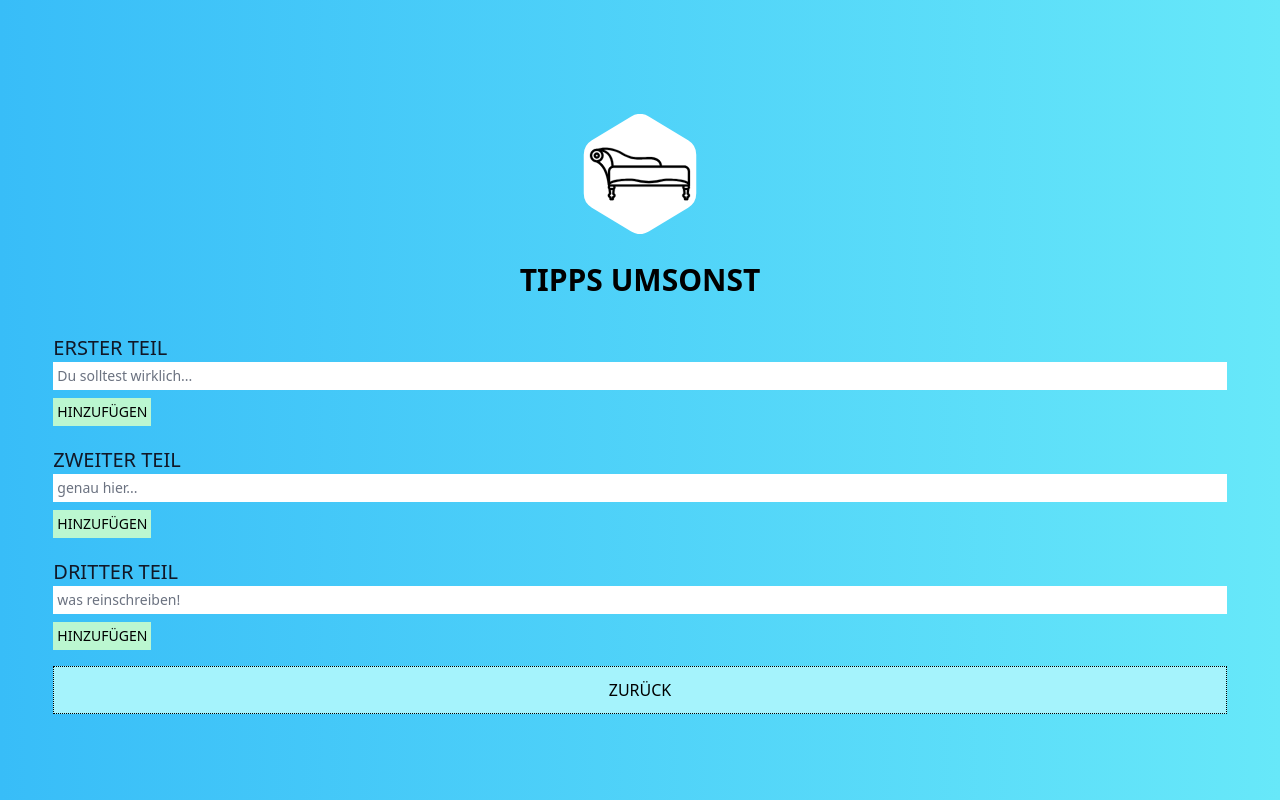
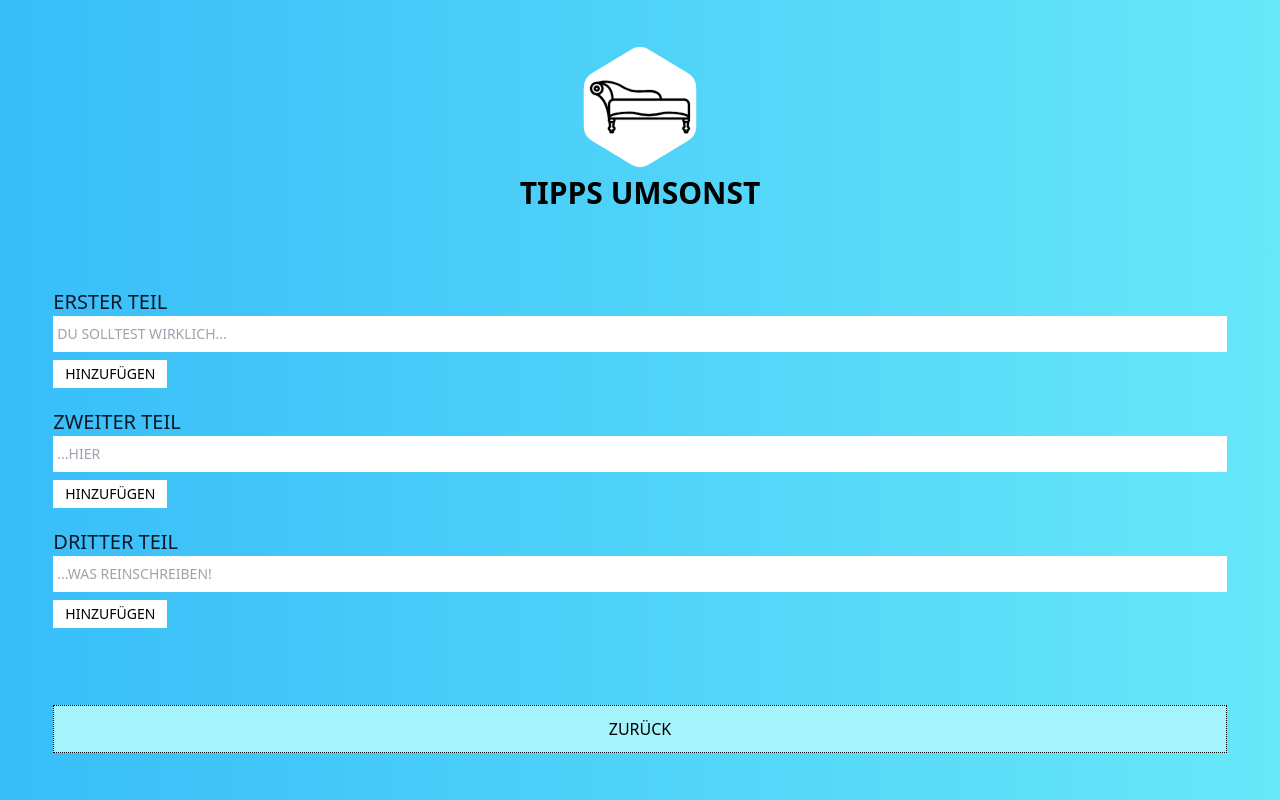
Before and after one commit to smnbnr/tipsfuersleben, a Next.js app: page / in a window 1280 px wide. Both pictures are taken after a click on the button "WAS HINZUFÜGEN". Built offline with nearby package versions, Linux system fonts and the light colour scheme.

Commit message:
add visual feedback on submit

```diff
--- a/components/Form.tsx
+++ b/components/Form.tsx
@@ -21,13 +21,20 @@ const Form = ({
   const [userTopAdvice, setUserTopAdvice] = useState("");
   const [userMiddleAdvice, setUserMiddleAdvice] = useState("");
   const [userBottomAdvice, setUserBottomAdvice] = useState("");
-
+  const [addConfirmTop, setAddConfirmTop] = useState(false);
+  const [addConfirmMiddle, setAddConfirmMiddle] = useState(false);
+  const [addConfirmBottom, setAddConfirmBottom] = useState(false);
+  const resetSubmit = () => {
+    setAddConfirmTop(false);
+    setAddConfirmMiddle(false);
+    setAddConfirmBottom(false);
+  };
   return (
     <div className="flex flex-col w-11/12">
-      <div className="relative focus-within:z-10 focus-within:border-green-200 focus-within:ring-1 focus-within:ring-green-200">
+      <div className="relative">
         <label
           htmlFor="input1"
-          className="mt-3 block font-medium text-xl text-gray-900"
+          className="block font-medium text-xl text-gray-900"
         >
           ERSTER TEIL
         </label>
@@ -36,21 +43,24 @@ const Form = ({
           onChange={(e: ChangeEvent<HTMLInputElement>) =>
             setUserTopAdvice(e.target.value)
           }
+          onFocus={resetSubmit}
           value={userTopAdvice}
           type="text"
           name="input1"
           id="input1"
-          className="block w-full border-0 p-1 py-1 text-gray-900 placeholder-gray-500 focus:ring-0 sm:text-sm"
-          placeholder="Du solltest wirklich..."
+          className="block w-full border-0 p-1 py-2 text-gray-900 placeholder-gray-400 focus:ring-0 sm:text-sm"
+          placeholder="DU SOLLTEST WIRKLICH..."
         />
         <Submit
+          addConfirm={addConfirmTop}
           onClick={() => {
             onSetTopAdvices([...topAdvices, userTopAdvice]);
             setUserTopAdvice("");
+            setAddConfirmTop(true);
           }}
         />
       </div>
-      <div className="relative focus-within:z-10 focus-within:border-blue-200 focus-within:ring-1 focus-within:ring-blue-200">
+      <div className="relative">
         <label
           htmlFor="input2"
           className="mt-3 block font-medium text-gray-900 text-xl"
@@ -58,6 +68,7 @@ const Form = ({
           ZWEITER TEIL
         </label>
         <input
+          onFocus={resetSubmit}
           onChange={(e: ChangeEvent<HTMLInputElement>) =>
             setUserMiddleAdvice(e.target.value)
           }
@@ -65,17 +76,19 @@ const Form = ({
           type="text"
           name="input2"
           id="input2"
-          className="block w-full border-0 p-1 py-1 text-gray-900 placeholder-gray-500 focus:ring-0 sm:text-sm"
-          placeholder="genau hier..."
+          className="block w-full border-0 p-1 py-2 text-gray-900 placeholder-gray-400 focus:ring-0 sm:text-sm"
+          placeholder="...HIER"
         />
         <Submit
+          addConfirm={addConfirmMiddle}
           onClick={() => {
             onSetMiddleAdvices([...middleAdvices, userMiddleAdvice]);
             setUserMiddleAdvice("");
+            setAddConfirmMiddle(true);
           }}
         />
       </div>
-      <div className="relative focus-within:z-10 focus-within:border-red-200 focus-within:ring-1 focus-within:ring-red-200">
+      <div className="relative">
         <label
           htmlFor="job-title"
           className="mt-3 block font-medium text-gray-900 text-xl"
@@ -83,6 +96,7 @@ const Form = ({
           DRITTER TEIL
         </label>
         <input
+          onFocus={resetSubmit}
           onChange={(e: ChangeEvent<HTMLInputElement>) =>
             setUserBottomAdvice(e.target.value)
           }
@@ -90,13 +104,15 @@ const Form = ({
           type="text"
           name="input3"
           id="input3"
-          className="block w-full border-0 p-1 py-1 text-gray-900 placeholder-gray-500 focus:ring-0 sm:text-sm"
-          placeholder="was reinschreiben!"
+          className="block w-full border-0 p-1 py-2 text-gray-900 placeholder-gray-400 focus:ring-0 sm:text-sm"
+          placeholder="...WAS REINSCHREIBEN!"
         />
         <Submit
+          addConfirm={addConfirmBottom}
           onClick={() => {
             onSetBottomAdvices([...bottomAdvices, userBottomAdvice]);
             setUserBottomAdvice("");
+            setAddConfirmBottom(true);
           }}
         />
       </div>
--- a/components/Header.tsx
+++ b/components/Header.tsx
@@ -1,8 +1,8 @@
 const Header = () => {
   return (
-    <div className="w-11/12 flex flex-col items-center mt-7">
+    <div className="w-11/12 pt-4 flex flex-col items-center top-5">
       <img src="/chaise.svg" alt="sofa"></img>
-      <h1 className="text-3xl mb-6 mt-7 font-extrabold">TIPPS UMSONST</h1>
+      <h1 className="text-3xl mb-4 mt-2 font-extrabold">TIPPS UMSONST</h1>
     </div>
   );
 };
--- a/components/Submit.tsx
+++ b/components/Submit.tsx
@@ -1,11 +1,19 @@
 type SubmitProps = {
   onClick: any;
+  addConfirm: boolean;
 };
 
-const Submit = ({ onClick }: SubmitProps) => {
+const Submit = ({ onClick, addConfirm }: SubmitProps) => {
   return (
-    <button onClick={onClick} className="my-2 px-1 py-1 bg-green-200 text-sm">
-      HINZUFÜGEN
+    <button
+      onClick={onClick}
+      className={
+        addConfirm
+          ? "my-2 px-3 py-1 bg-green-300 text-sm"
+          : "my-2 px-3 py-1 bg-white text-sm"
+      }
+    >
+      {addConfirm ? "HINZUGEFÜGT!" : "HINZUFÜGEN"}
     </button>
   );
 };
--- a/src/pages/index.tsx
+++ b/src/pages/index.tsx
@@ -50,7 +50,7 @@ export default function Home() {
       </Head>
       <main>
         {/* Wrapper */}
-        <div className="flex flex-col justify-center items-center min-h-screen w-full bg-gradient-to-r from-sky-400 to-cyan-300">
+        <div className="flex flex-col justify-around items-center  min-h-screen w-full bg-gradient-to-r from-sky-400 to-cyan-300">
           <Header />
           {/* Flex Container für die Slides */}
           {addMode ? (
@@ -63,11 +63,14 @@ export default function Home() {
                 onSetMiddleAdvices={setMiddleAdvices}
                 onSetBottomAdvices={setBottomAdvices}
               />
-              <Button text="ZURÜCK" onClick={() => setAddMode(false)} />
+
+              <div className="mb-4 w-full flex justify-center">
+                <Button text="ZURÜCK" onClick={() => setAddMode(false)} />
+              </div>
             </>
           ) : (
             <>
-              <div className="w-11/12 flex flex-wrap gap-4 pb-4 mt-3 items-stretch">
+              <div className="w-11/12 flex flex-wrap gap-4 pb-4 items-stretch">
                 <Slider
                   ref={sliderTopRef}
                   color="bg-green-200"
@@ -87,9 +90,13 @@ export default function Home() {
                   text={bottomAdvices}
                 />
               </div>
-
-              <Button text="ZUFALLSRATSCHLAG" onClick={handleClick} />
-              <Button text="WAS HINZUFÜGEN" onClick={() => setAddMode(true)} />
+              <div className="w-full flex flex-col items-center justify-center mb-3">
+                <Button text="ZUFALLSRATSCHLAG" onClick={handleClick} />
+                <Button
+                  text="WAS HINZUFÜGEN"
+                  onClick={() => setAddMode(true)}
+                />
+              </div>
             </>
           )}
         </div>
```
